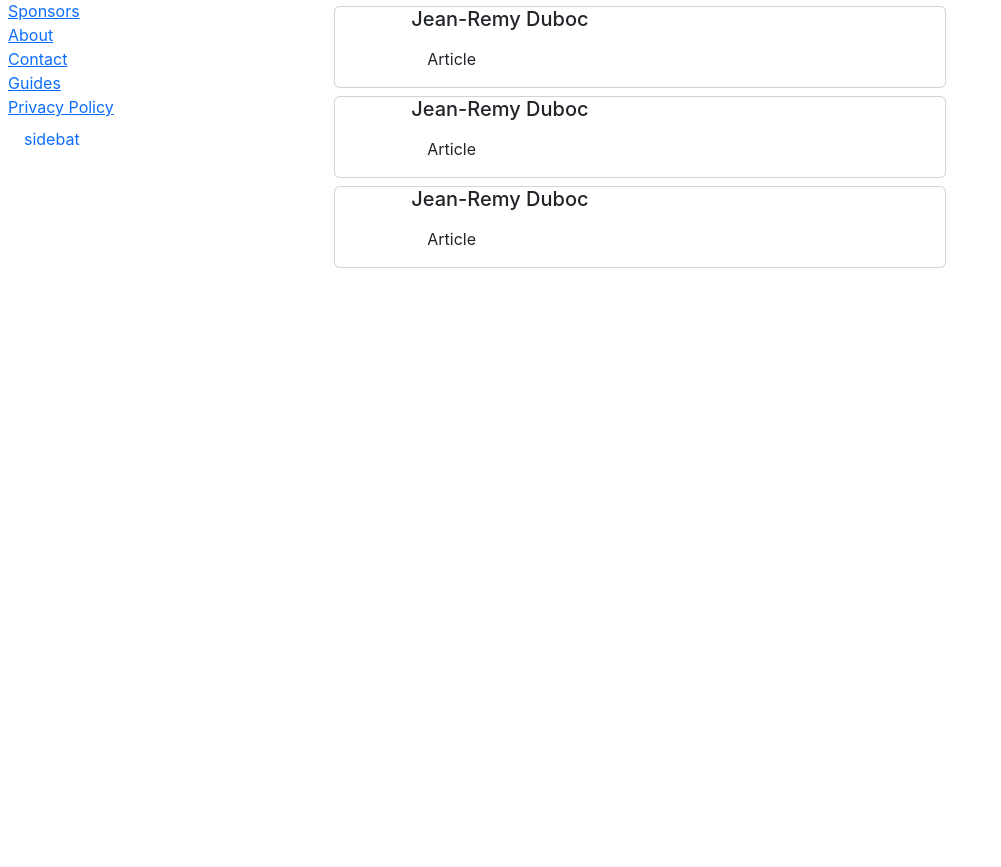
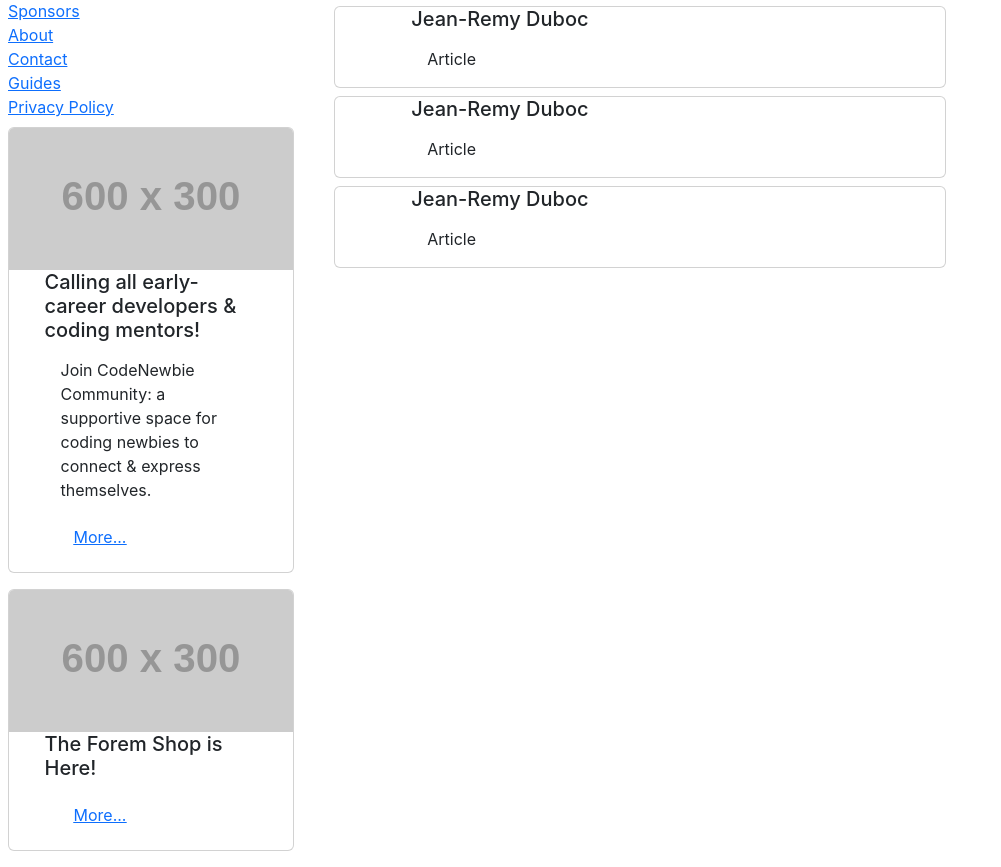
Before and after one commit to gregorisbachtsevanos/world.dev, a React (Create React App) app in the folder client/: page / in a window 1280 px wide. Shown: the part 487-1354 px from the top of the page, without its empty margins (0-1001 px from the left). Before the commit the page ends 800 px from the top, so only its background shows below. Built offline with nearby package versions, Linux system fonts and the light colour scheme.

Commit message:
ads on side bar

```diff
--- a/client/src/components/sidebar/Sidebar.jsx
+++ b/client/src/components/sidebar/Sidebar.jsx
@@ -1,13 +1,14 @@
 import Nav from "react-bootstrap/Nav";
 import ClickToAction from "./clickToAction/ClickToAction";
 import Categories from "./categories/Categories";
+import Advertisement from "./advertisement/Advertisement";
 
 const Sidebar = () => {
     return (
         <Nav className="flex-column p-2 text-start">
             <ClickToAction />
             <Categories />
-            <Nav.Link>sidebat</Nav.Link>
+            <Advertisement />
         </Nav>
     );
 };
--- /dev/null
+++ b/client/src/components/sidebar/advertisement/Advertisement.jsx
@@ -0,0 +1,41 @@
+import { Link } from "react-router-dom";
+import { Card, Button } from "react-bootstrap";
+
+const ads = [
+    {
+        image: "https://via.placeholder.com/600x300.png",
+        title: "Calling all early-career developers & coding mentors!",
+        description:
+            "Join CodeNewbie Community: a supportive space for coding newbies to connect & express themselves.",
+    },
+    {
+        image: "https://via.placeholder.com/600x300.png",
+        title: "The Forem Shop is Here!",
+        description: "",
+    },
+];
+
+const Advertisement = () => {
+    return (
+        <>
+            {ads.map((ad) => (
+                <Card key={ad.title} className="my-2 text-start">
+                    <Card.Img variant="top" src={ad.image} />
+                    <Card.Title className="w-75 m-auto">
+                        <Card.Text>{ad.title}</Card.Text>
+                    </Card.Title>
+                    <Card.Body className="w-75 m-auto">
+                        {ad.description && (
+                            <Card.Text>{ad.description}</Card.Text>
+                        )}
+                        <Button variant="link">
+                            <Link to={"#"}>More...</Link>
+                        </Button>
+                    </Card.Body>
+                </Card>
+            ))}
+        </>
+    );
+};
+
+export default Advertisement;
```
